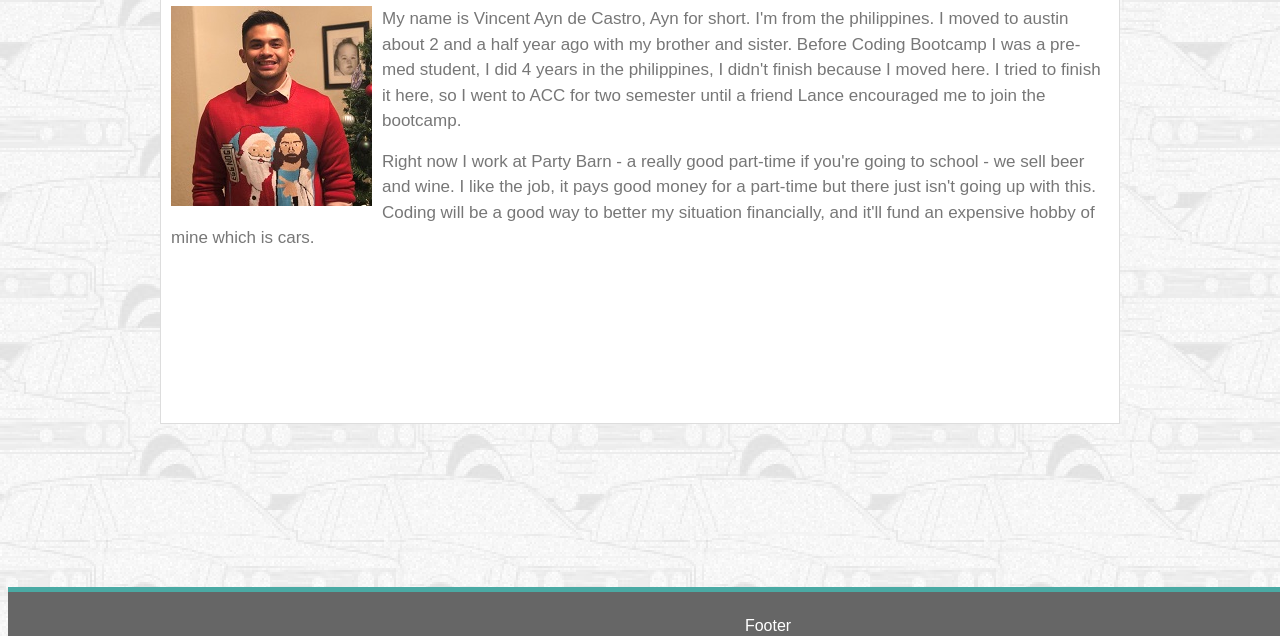
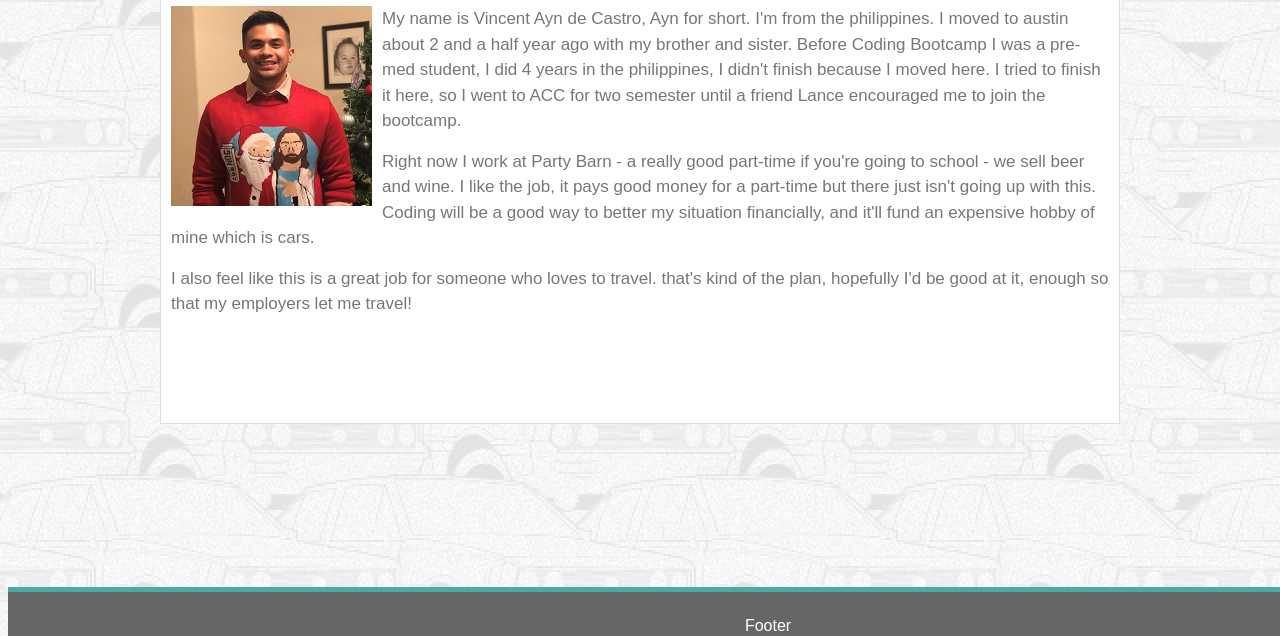
Before and after one commit to ayndecastro/Basic-Portfolio, a plain HTML site: page index.html in a window 1280 px wide. Shown: the part 164-800 px from the top of the page. Drawn offline with Linux system fonts and the light colour scheme.

Commit message:
edited index.html

```diff
--- a/index.html
+++ b/index.html
@@ -20,6 +20,7 @@
             <img src="assets/images/photo_1.jpg" class="indeximage"/>
             <p>My name is Vincent Ayn de Castro, Ayn for short. I'm from the philippines. I moved to austin about 2 and a half year ago with my brother and sister. Before Coding Bootcamp I was a pre-med student, I did 4 years in the philippines, I didn't finish because I moved here. I tried to finish it here, so I went to ACC for two semester until a friend Lance encouraged me to join the bootcamp.</p>
             <p>Right now I work at Party Barn - a really good part-time if you're going to school - we sell beer and wine. I like the job, it pays good money for a part-time but there just isn't going up with this. Coding will be a good way to better my situation financially, and it'll fund an expensive hobby of mine which is cars.</p>
+            <p>I also feel like this is a great job for someone who loves to travel. that's kind of the plan, hopefully I'd be good at it, enough so that my employers let me travel!</p>
 
         </div>
         <footer class="footer">
```
